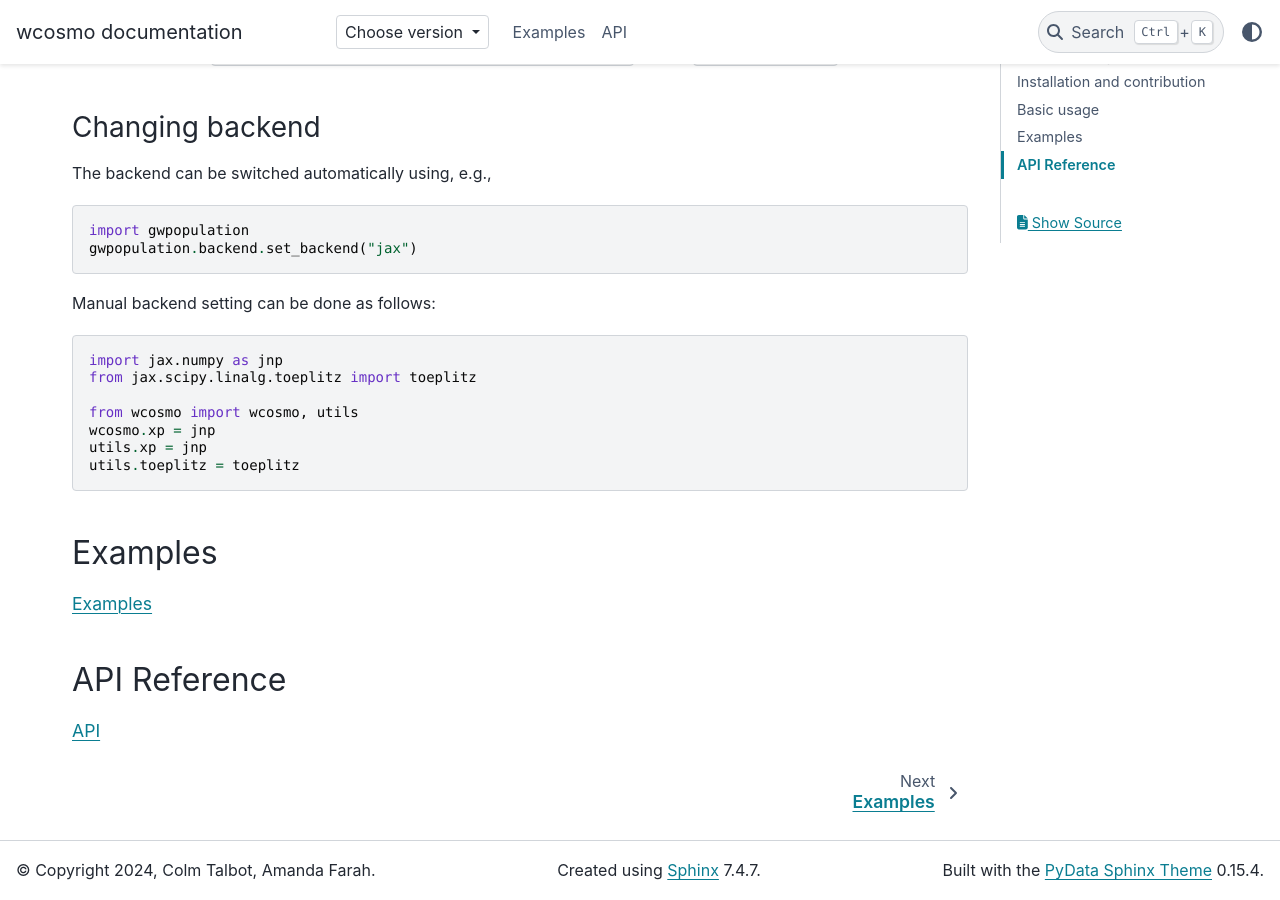
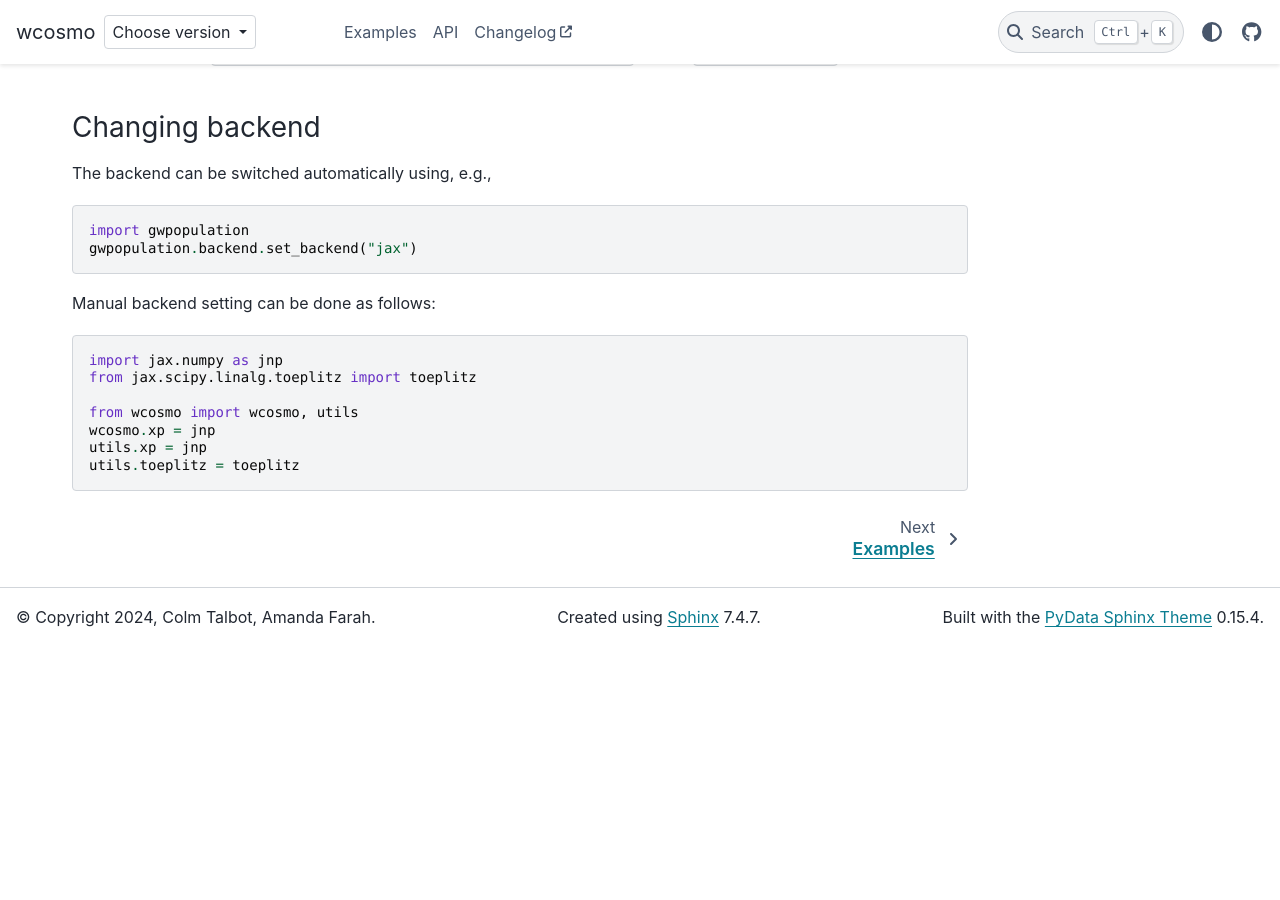
Before and after one commit to ColmTalbot/wcosmo, a Sphinx documentation site: the page built from doc/source/index.rst, in a window 1280 px wide and 900 px high, scrolled down 1449 px. Built offline with Sphinx 7.4.7 and the PyData theme 0.15.4, drawn with Linux system fonts in a browser that asks for light colours; pages that are not in the unit, such as notebooks, are missing from menus; comment, search, counter and statistics services are not loaded; after the commit the page ends 2096 px from its top, so only the background shows below that; some of the changed text lies outside the part shown.

Commit message:
DOC: some more formatting fixes

```diff
--- a/doc/source/conf.py
+++ b/doc/source/conf.py
@@ -54,7 +54,7 @@ release = importlib.metadata.version("wcosmo").split("+")[0]
 if not version_match or version_match.isdigit() or version_match == "latest":
     # For local development, infer the version to match from the package.
     if "dev" in release or "rc" in release:
-        version_match = "dev"
+        version_match = "latest"
         # We want to keep the relative reference if we are in dev mode
         # but we want the whole url if we are effectively in a released version
         json_url = "_static/switcher.json"
@@ -65,23 +65,25 @@ elif version_match == "stable":
 
 
 html_theme_options = {
-    "navbar_center": ["version-switcher", "navbar-nav"],
-    # "navbar_start": ["navbar-logo"],
-    # "navbar_end": ["theme-switcher", "navbar-icon-links"],
-    # "navbar_persistent": ["search-button"],
-    # "primary_sidebar_end": ["custom-template", "sidebar-ethical-ads"],
-    # "article_footer_items": ["test", "test"],
-    # "content_footer_items": ["test", "test"],
+    "logo": {"text": "wcosmo"},
+    "navbar_center": ["navbar-nav"],
+    "navbar_start": ["navbar-logo", "version-switcher"],
+    "navbar_end": ["theme-switcher", "navbar-icon-links"],
+    "use_edit_page_button": True,
+    "show_version_warning_banner": True,
     "footer_start": ["copyright"],
     "footer_center": ["sphinx-version"],
-    # "secondary_sidebar_items": {
-    #     "**/*": ["page-toc", "edit-this-page", "sourcelink"],
-    #     "examples/no-sidebar": [],
-    # },
     "switcher": {
         "json_url": json_url,
         "version_match": version_match,
     },
+    "icon_links": [
+        {
+            "name": "GitHub",
+            "url": "https://github.com/ColmTalbot/wcosmo",
+            "icon": "fa-brands fa-github",
+        },
+    ],
 }
 
 html_context = {
--- a/doc/source/index.rst
+++ b/doc/source/index.rst
@@ -1,19 +1,8 @@
-.. currentmodule:: wcosmo
-
 .. include:: ../../README.rst
 
-Examples
---------
-
 .. toctree::
-   :maxdepth: 2
+   :hidden:
 
    Examples <examples/index>
-
-API Reference
--------------
-
-.. toctree::
-   :maxdepth: 2
-
    API <api/index>
+   Changelog <https://github.com/ColmTalbot/wcosmo/releases>
```
